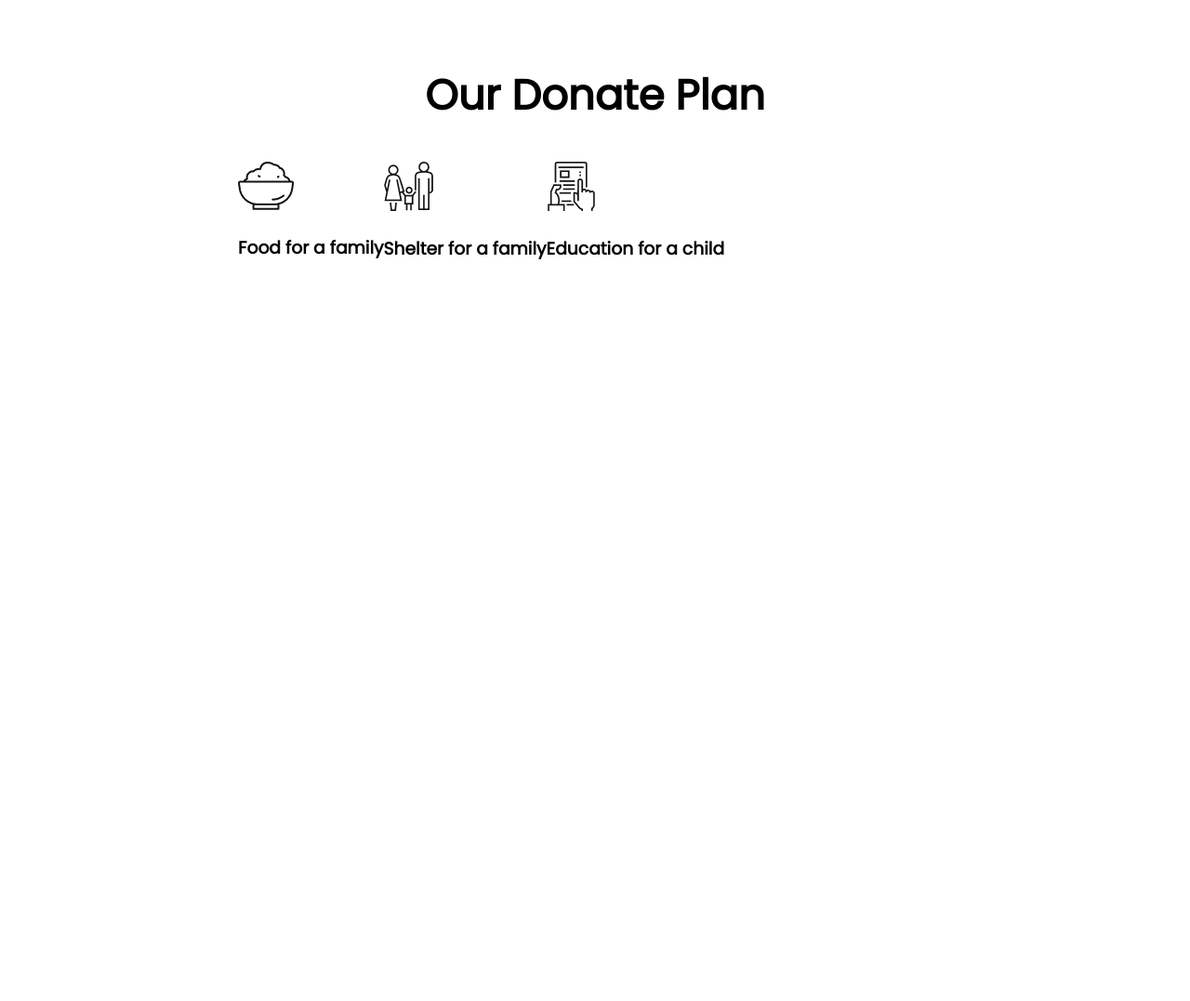
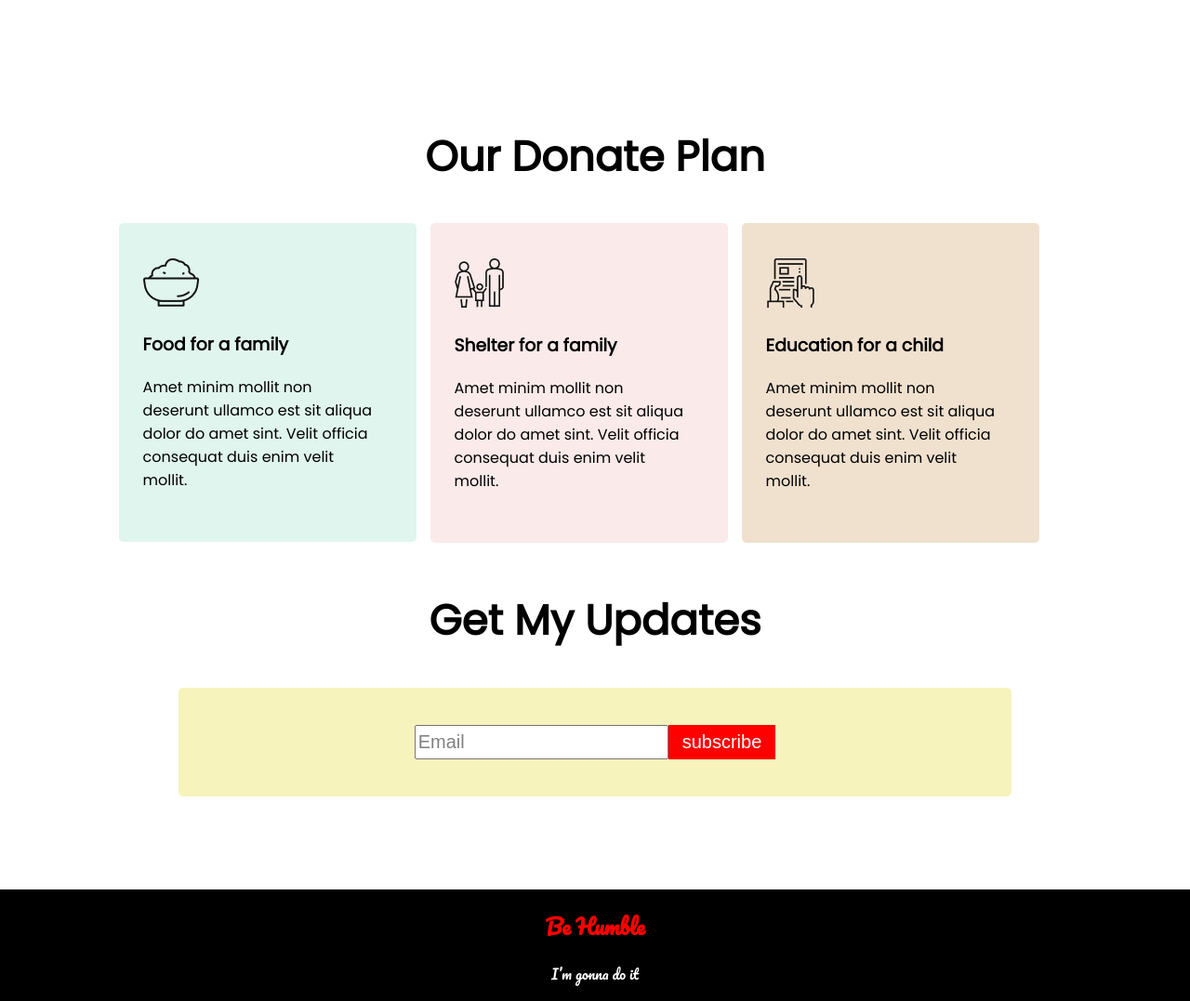
Before and after one commit to mahmudul320/assignment-1, a plain HTML site: page index.html in a window 1280 px wide. Shown: the part 1409-2486 px from the top of the page at 93% size. Before the commit the page ends 1709 px from the top, so only its background shows below. Drawn offline with Linux system fonts and the light colour scheme.

Commit message:
change assinment

```diff
--- a/index.html
+++ b/index.html
@@ -8,17 +8,21 @@
     <link rel="preconnect" href="https://fonts.googleapis.com">
     <link rel="preconnect" href="https://fonts.gstatic.com" crossorigin>
     <link href="https://fonts.googleapis.com/css2?family=Poppins&display=swap" rel="stylesheet">
+    <link rel="preconnect" href="https://fonts.googleapis.com">
+    <link rel="preconnect" href="https://fonts.gstatic.com" crossorigin>
+    <link href="https://fonts.googleapis.com/css2?family=Pacifico&display=swap" rel="stylesheet">
     <link rel="stylesheet" href="main.css">
-    <title>Donate for people</title>
+    <title>Donate for shylet</title>
 </head>
 
 <body>
     <section class="donate">
         <div>
             <div id="heading01">
-                <h1>Let’s Help Those Who Are <br>
-                    More In Need</h1>
-                <p>Help the flood victims Stand by their side.please donate more and more for......</p>
+                <h1>We are by their side to deal with <br>
+                    the flood situation in Sylhet
+                </h1>
+                <p>We are by their side to deal with the flood situation in Sylhet......</p>
             </div>
             <a class="button" target="_blank" href="">Donate Now</a>
         </div>
@@ -26,7 +30,11 @@
     <section class="donate-amount">
         <div>
             <h1>Donate Today</h1>
-            <p></p>
+            <p> We are all Let's united in dealing with the flood situation in Sylhet.It is possible to deal with this
+                flood situation in Sylhet through the efforts of all of us. <br> We donate as much as we can to deal
+                with this
+                flood. Come forward to save the waterlogged people
+            </p>
         </div>
         <div class="amount">
             <h2 class="tk">100tk</h2>
@@ -39,37 +47,62 @@
         <a class="button" target="_blank" href="">Donate Now</a>
     </section>
     <section class="Donate-Plan">
-        <div class="heading02">
+        <div id="heading02">
             <h1>Our Donate Plan</h1>
             <p></p>
         </div>
-        <div id="plans">
-            <div class="Plan">
-                <div>
-                    <img src="icons/food.png" alt="">
-                    <h3>Food for a family</h3>
-                    <p></p>
-                </div>
-
+        <div class="plans-area">
+            <div class="fse" id="food">
+                <img src="icons/food.png" alt="">
+                <h3>Food for a family</h3>
+                <p>Amet minim mollit non deserunt
+                    ullamco est sit aliqua dolor do amet
+                    sint. Velit officia consequat duis enim
+                    velit mollit.</p>
             </div>
-            <div class="Plan">
+            <div class="fse" id="shelter">
                 <div>
                     <img src="icons/shelter.png" alt="">
+                </div>
+                <div>
                     <h3>Shelter for a family</h3>
-                    <p></p>
+                    <p>Amet minim mollit non deserunt
+                        ullamco est sit aliqua dolor do amet
+                        sint. Velit officia consequat duis enim
+                        velit mollit.</p>
                 </div>
-
             </div>
-            <div class="Plan">
+            <div class="fse" id="education">
                 <div>
                     <img src="icons/Frame-1.png" alt="">
+                </div>
+                <div>
                     <h3>Education for a child</h3>
-                    <p></p>
+                    <p>Amet minim mollit non deserunt
+                        ullamco est sit aliqua dolor do amet
+                        sint. Velit officia consequat duis enim
+                        velit mollit.</p>
                 </div>
-
             </div>
         </div>
     </section>
+    <section class="last">
+        <div id="last-heading">
+            <h1>Get My Updates</h1>
+            <p></p>
+        </div>
+        <form class="from">
+            <input id="email" type="email" value="Email">
+            <input id="subscribe" type="submit" value="subscribe">
+        </form>
+
+    </section>
 </body>
+<div id="div-footer">
+    <footer>
+        <h2>Be Humble</h2>
+        <p>I’m gonna do it</p>
+    </footer>
+</div>
 
 </html>
--- a/main.css
+++ b/main.css
@@ -6,8 +6,6 @@ body {
 h1 {
     font-size: 45px;
 }
-
-
 
 .donate {
     background-image: url(images/donation13.jpg);
@@ -67,13 +65,95 @@ h1 {
     margin-bottom: 20px;
 }
 
-.heading02 {
+#heading02 {
     text-align: center;
 }
 
-#plans {
-    display: flex;
-    padding-left: 20%;
+.plans-area {
+    width:
+
 }
 
-.plan {}
+.fse {
+    float: left;
+    width: 20%;
+    padding: 3% 3% 3% 2%;
+    margin-bottom: 50px;
+
+}
+
+#food {
+    background-color: rgba(213, 241, 232, 0.726);
+    border-radius: 5px;
+    margin-right: 15px;
+    margin-left: 10%;
+}
+
+#shelter {
+    background-color: rgba(247, 223, 223, 0.637);
+    border-radius: 5px;
+    margin-right: 15px;
+}
+
+#education {
+    background-color: rgb(240, 225, 207);
+    border-radius: 5px;
+    margin-right: 10%;
+}
+
+#last-heading {
+    text-align: center;
+}
+
+.from {
+    display: flex;
+    background-color: rgb(247, 243, 189);
+    justify-content: center;
+    padding-top: 40px;
+    padding-bottom: 40px;
+    margin-left: 15%;
+    margin-right: 15%;
+    border-radius: 5px;
+    margin-bottom: 100px;
+
+
+}
+
+#email {
+    font-size: 20px;
+    color: gray;
+}
+
+#subscribe {
+    font-size: 20px;
+    color: white;
+    background-color: red;
+    padding: 7px 15px;
+    margin: 0%;
+    border: 0ch;
+
+}
+
+footer {
+    font-size: 15px;
+    text-align: center;
+    margin-bottom: 0%;
+    font-family: 'Pacifico', cursive;
+    background-color: black;
+    height: 120px;
+
+}
+
+footer h2 {
+    padding-top: 20px;
+    color: red;
+}
+
+footer p {
+    color: white;
+    padding-bottom: 10px;
+}
+
+#div-footer {
+    height: 100%;
+}
```
